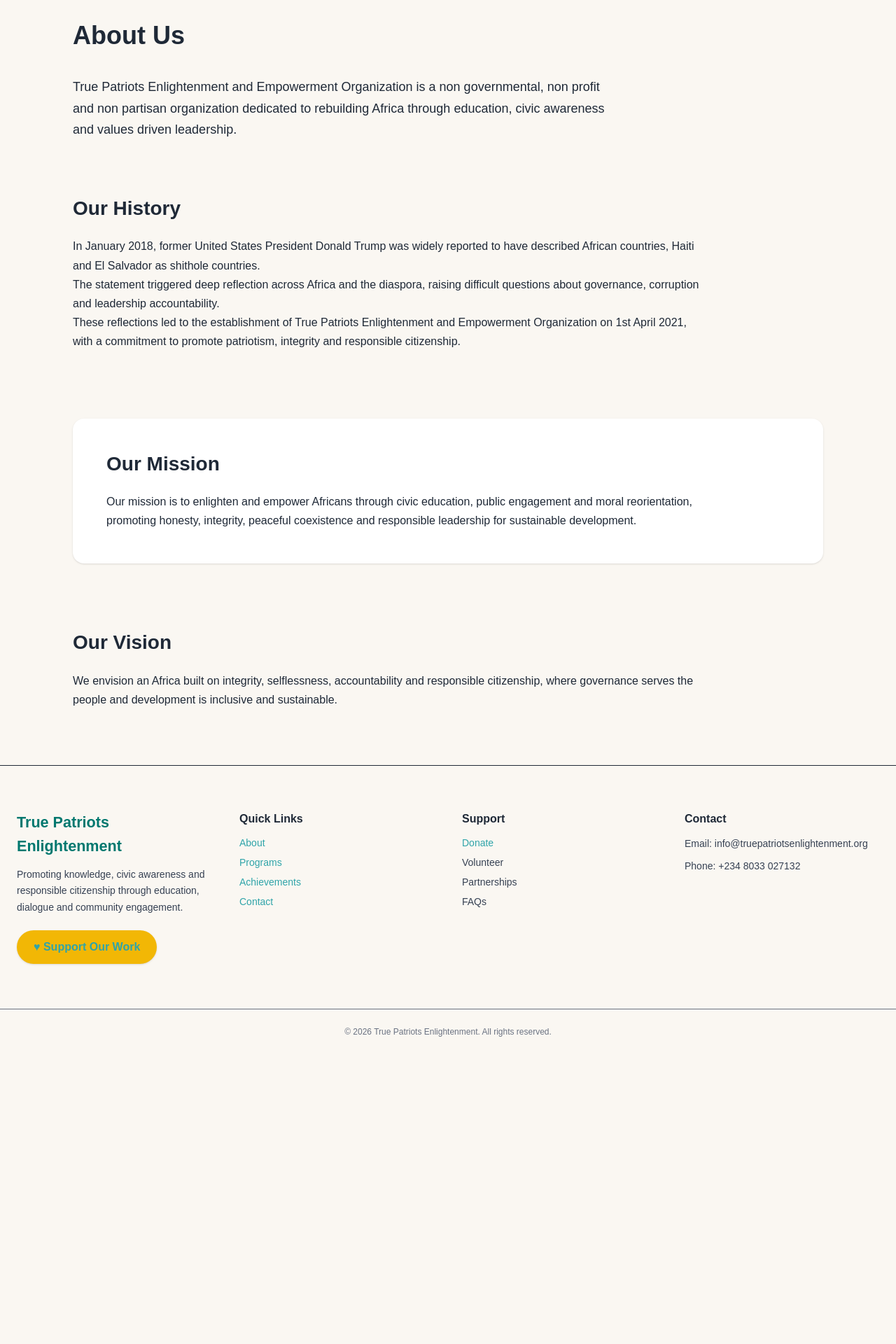
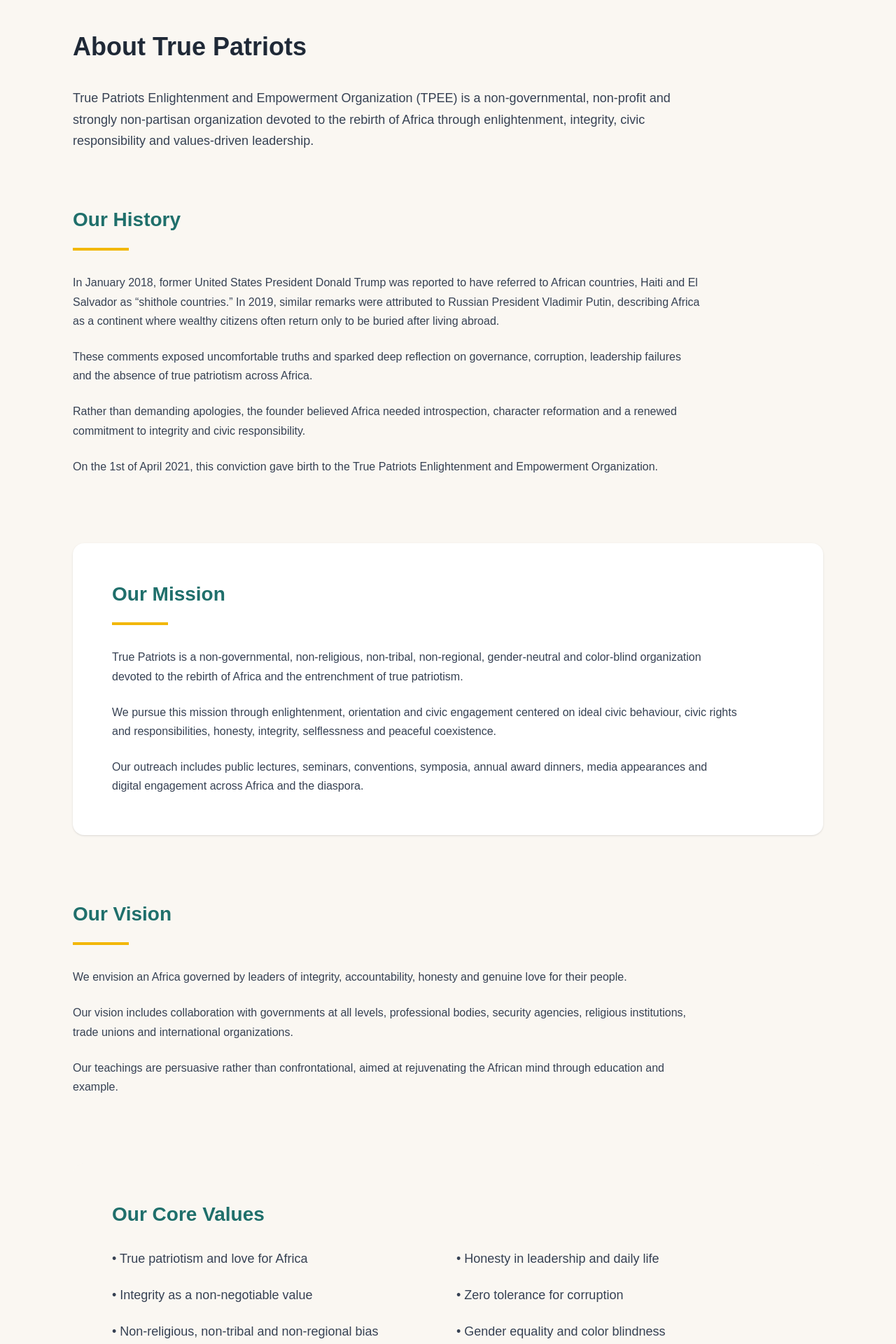
Before and after one commit to pearlroys/truepatriots-enlightenment, a Next.js app: page /about in a window 1280 px wide. Shown: the part 120-2040 px from the top of the page at 70% size. Before the commit the page ends 1626 px from the top, so only its background shows below. Built offline with nearby package versions, Linux system fonts and the light colour scheme.

Commit message:
imporved about page

```diff
--- a/app/about/page.tsx
+++ b/app/about/page.tsx
@@ -1,67 +1,202 @@
 export default function About() {
     return (
-      <main className="max-w-6xl mx-auto px-6 md:px-10 py-16 md:py-20">
+      <main className="max-w-6xl mx-auto px-6 md:px-10 py-16 md:py-24">
 
-        {/* Page title */}
-        <h1 className="text-4xl md:text-5xl font-semibold mb-10">
-          About Us
+        {/* PAGE TITLE */}
+        <h1 className="text-4xl md:text-5xl font-bold mb-10 text-[#1F2937]">
+          About True Patriots
         </h1>
 
-        <p className="text-lg max-w-3xl">
-          True Patriots Enlightenment and Empowerment Organization is a non governmental,
-          non profit and non partisan organization dedicated to rebuilding Africa through
-          education, civic awareness and values driven leadership.
+        <p className="text-lg text-gray-700 max-w-4xl leading-relaxed">
+          True Patriots Enlightenment and Empowerment Organization (TPEE) is a
+          non-governmental, non-profit and strongly non-partisan organization
+          devoted to the rebirth of Africa through enlightenment, integrity,
+          civic responsibility and values-driven leadership.
         </p>
 
-
-        {/* Section */}
+        {/* HISTORY */}
         <section className="mt-20">
-          <h2 className="text-2xl md:text-3xl font-semibold mb-6">
+          <h2 className="text-3xl font-bold text-[#1F6F6B] mb-6">
             Our History
           </h2>
 
-          <p className="max-w-4xl">
-            In January 2018, former United States President Donald Trump was widely reported
-            to have described African countries, Haiti and El Salvador as shithole countries.
-          </p>
+          <div className="w-20 h-1 bg-[#F2B705] mb-8" />
 
-          <p className="max-w-4xl">
-            The statement triggered deep reflection across Africa and the diaspora,
-            raising difficult questions about governance, corruption and leadership accountability.
+          <div className="space-y-6 text-gray-700 leading-loose max-w-4xl">
+            <p>
+              In January 2018, former United States President Donald Trump was
+              reported to have referred to African countries, Haiti and El
+              Salvador as “shithole countries.” In 2019, similar remarks were
+              attributed to Russian President Vladimir Putin, describing Africa
+              as a continent where wealthy citizens often return only to be
+              buried after living abroad.
+            </p>
 
-          </p>
+            <p>
+              These comments exposed uncomfortable truths and sparked deep
+              reflection on governance, corruption, leadership failures and the
+              absence of true patriotism across Africa.
+            </p>
 
-          <p className="max-w-4xl">
-            These reflections led to the establishment of True Patriots Enlightenment and
-            Empowerment Organization on 1st April 2021, with a commitment to promote
-            patriotism, integrity and responsible citizenship.
+            <p>
+              Rather than demanding apologies, the founder believed Africa needed
+              introspection, character reformation and a renewed commitment to
+              integrity and civic responsibility.
+            </p>
+
+            <p>
+              On the 1st of April 2021, this conviction gave birth to the True
+              Patriots Enlightenment and Empowerment Organization.
+            </p>
+          </div>
+        </section>
+
+        {/* MISSION */}
+        <section className="mt-24 bg-white rounded-2xl p-10 md:p-14 shadow-sm">
+          <h2 className="text-3xl font-bold text-[#1F6F6B] mb-6">
+            Our Mission
+          </h2>
+
+          <div className="w-20 h-1 bg-[#F2B705] mb-8" />
+
+          <div className="space-y-6 text-gray-700 leading-loose max-w-4xl">
+            <p>
+              True Patriots is a non-governmental, non-religious, non-tribal,
+              non-regional, gender-neutral and color-blind organization devoted
+              to the rebirth of Africa and the entrenchment of true patriotism.
+            </p>
+
+            <p>
+              We pursue this mission through enlightenment, orientation and civic
+              engagement centered on ideal civic behaviour, civic rights and
+              responsibilities, honesty, integrity, selflessness and peaceful
+              coexistence.
+            </p>
+
+            <p>
+              Our outreach includes public lectures, seminars, conventions,
+              symposia, annual award dinners, media appearances and digital
+              engagement across Africa and the diaspora.
+            </p>
+          </div>
+        </section>
+
+        {/* VISION */}
+        <section className="mt-24">
+          <h2 className="text-3xl font-bold text-[#1F6F6B] mb-6">
+            Our Vision
+          </h2>
+
+          <div className="w-20 h-1 bg-[#F2B705] mb-8" />
+
+          <div className="space-y-6 text-gray-700 leading-loose max-w-4xl">
+            <p>
+              We envision an Africa governed by leaders of integrity,
+              accountability, honesty and genuine love for their people.
+            </p>
+
+            <p>
+              Our vision includes collaboration with governments at all levels,
+              professional bodies, security agencies, religious institutions,
+              trade unions and international organizations.
+            </p>
+
+            <p>
+              Our teachings are persuasive rather than confrontational, aimed at
+              rejuvenating the African mind through education and example.
+            </p>
+          </div>
+        </section>
+
+        {/* CORE VALUES */}
+        <section className="mt-24 bg-[#FAF7F2] rounded-2xl p-10 md:p-14">
+          <h2 className="text-3xl font-bold text-[#1F6F6B] mb-8">
+            Our Core Values
+          </h2>
+
+          <ul className="grid md:grid-cols-2 gap-6 text-gray-700 text-lg">
+            <li>• True patriotism and love for Africa</li>
+            <li>• Honesty in leadership and daily life</li>
+            <li>• Integrity as a non-negotiable value</li>
+            <li>• Zero tolerance for corruption</li>
+            <li>• Non-religious, non-tribal and non-regional bias</li>
+            <li>• Gender equality and color blindness</li>
+          </ul>
+        </section>
+
+        {/* WHAT WE DO */}
+        <section className="mt-24">
+          <h2 className="text-3xl font-bold text-[#1F6F6B] mb-6">
+            What We Do
+          </h2>
+
+          <div className="w-20 h-1 bg-[#F2B705] mb-8" />
+
+          <ul className="space-y-4 text-gray-700 text-lg max-w-4xl">
+            <li>• Civic education in streets, markets and public spaces</li>
+            <li>• Outreach in churches, mosques and community gatherings</li>
+            <li>• Seminars, symposia and leadership training programs</li>
+            <li>• Social media enlightenment campaigns</li>
+            <li>• Annual award dinners recognizing exemplary patriotism</li>
+          </ul>
+        </section>
+
+        {/* FUNDING & ACCOUNTABILITY */}
+        <section className="mt-24 bg-white rounded-2xl p-10 md:p-14 shadow-sm">
+          <h2 className="text-3xl font-bold text-[#1F6F6B] mb-6">
+            Funding and Accountability
+          </h2>
+
+          <div className="w-20 h-1 bg-[#F2B705] mb-8" />
+
+          <div className="space-y-6 text-gray-700 leading-loose max-w-4xl">
+            <p>
+              The organization is funded through member contributions, crowd
+              funding, grants, donations and institutional support.
+            </p>
+
+            <p>
+              We uphold strict financial transparency through audited accounts,
+              quarterly reviews and open reporting to members.
+            </p>
+
+            <p>
+              Accountability is a core teaching of the organization and forms
+              the foundation of our credibility.
+            </p>
+          </div>
+        </section>
+
+        {/* POLITICS */}
+        <section className="mt-24">
+          <h2 className="text-3xl font-bold text-[#1F6F6B] mb-6">
+            Our Position on Politics
+          </h2>
+
+          <div className="w-20 h-1 bg-[#F2B705] mb-8" />
+
+          <p className="text-gray-700 leading-loose max-w-4xl">
+            True Patriots is a strictly non-partisan organization. While members
+            are free to participate in politics individually, the organization
+            does not endorse political parties or candidates and forbids the use
+            of its name for political negotiations or campaigns.
           </p>
         </section>
 
-        {/* White card */}
-        <section className="mt-24 bg-white rounded-2xl p-8 md:p-12 shadow-sm">
-          <h2 className="text-2xl md:text-3xl font-semibold mb-6">
-            Our Mission
+        {/* TARGET GROUPS */}
+        <section className="mt-24 bg-[#FAF7F2] rounded-2xl p-10 md:p-14">
+          <h2 className="text-3xl font-bold text-[#1F6F6B] mb-8">
+            Our Target Groups
           </h2>
 
-          <p className="max-w-4xl">
-            Our mission is to enlighten and empower Africans through civic education,
-            public engagement and moral reorientation, promoting honesty, integrity,
-            peaceful coexistence and responsible leadership for sustainable development.
-          </p>
-        </section>
-
-        {/* Vision */}
-        <section className="mt-24">
-          <h2 className="text-2xl md:text-3xl font-semibold mb-6">
-            Our Vision
-          </h2>
-
-          <p className="max-w-4xl">
-            We envision an Africa built on integrity, selflessness, accountability and
-            responsible citizenship, where governance serves the people and development
-            is inclusive and sustainable.
-          </p>
+          <ul className="grid md:grid-cols-2 gap-6 text-gray-700 text-lg">
+            <li>• African youths and students</li>
+            <li>• Community leaders and professionals</li>
+            <li>• Public servants and political office holders</li>
+            <li>• Artisans, traders and market associations</li>
+            <li>• African diaspora communities</li>
+            <li>• Institutions and development partners</li>
+          </ul>
         </section>
 
       </main>
--- a/app/page.tsx
+++ b/app/page.tsx
@@ -17,7 +17,7 @@
 
           <a
             href="/donate"
-            className="inline-block mt-10 bg-[#E76F51] hover:bg-[#D45C42] text-white px-8 py-3 rounded-full font-semibold transition"
+            className="inline-block mt-8 bg-[#E76F51] hover:bg-[#D45C42] !text-white no-underline px-7 py-3 rounded-full font-semibold transition"
           >
             ♥ Support Our Mission
           </a>
```
